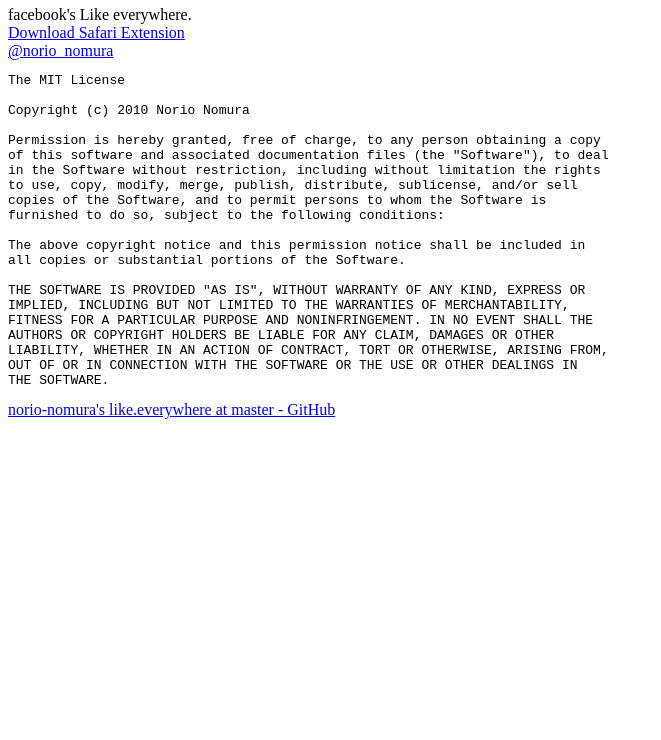
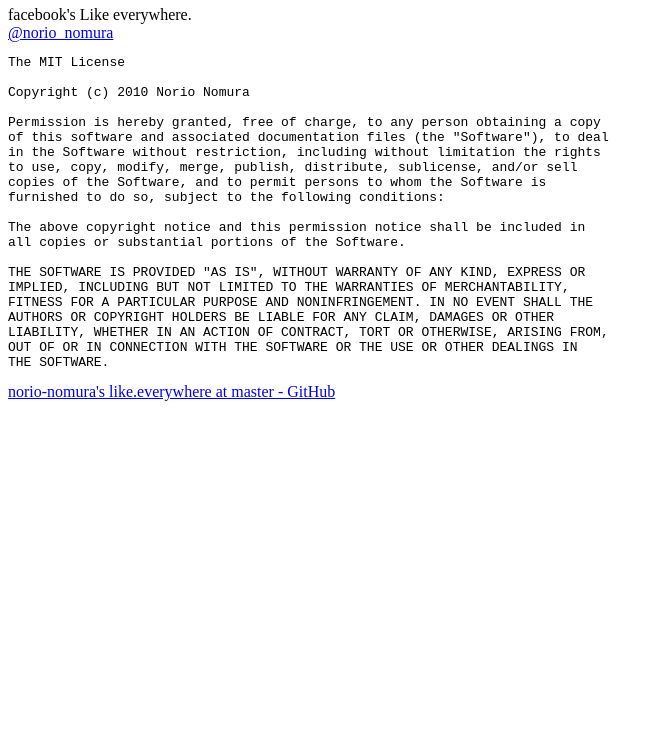
Before and after one commit to norio-nomura/like.everywhere, a plain HTML site: page index.html in a window 1280 px wide. Shown: the part 60-800 px from the top of the page, without its empty margins (0-661 px from the left). Drawn offline with Linux system fonts and the light colour scheme.

Commit message:
Remove download links

```diff
--- a/index.html
+++ b/index.html
@@ -5,7 +5,7 @@
 <body>
 <h1>like.everywhere</h1>
 facebook's Like everywhere.<br/>
-<a href="http://github.com/downloads/norio-nomura/like.everywhere/like.everywhere-1.1.safariextz">Download Safari Extension</a><br/>
+<!--<a href="http://github.com/downloads/norio-nomura/like.everywhere/like.everywhere-1.1.safariextz">Download Safari Extension</a><br/>-->
 <!--<a href="https://chrome.google.com/extensions/detail/ffkkdjhdenfbpgejgljlagfphadcodng">Download Chrome Extension</a><br/>-->
 <a href="http://twitter.com/norio_nomura/">@norio_nomura</a><br/>
 <pre>
```
